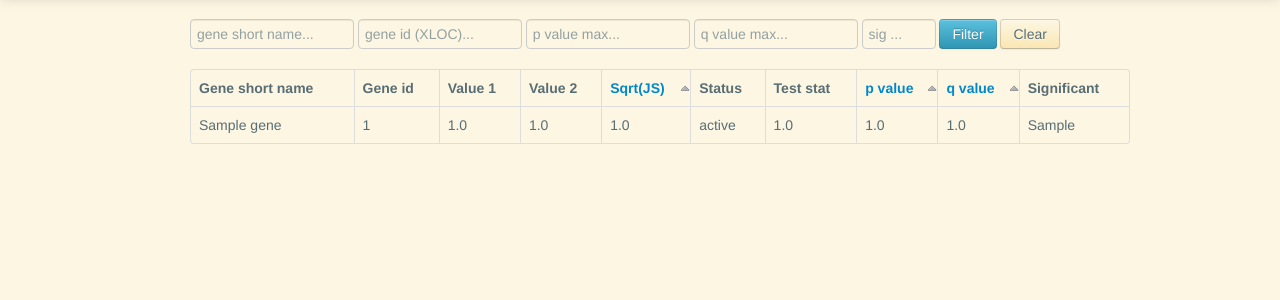
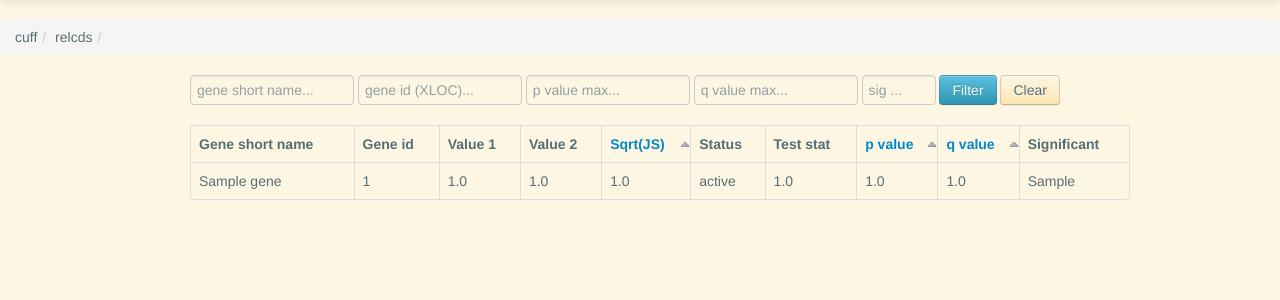
Before and after one commit to eco32i/ngs, a Django app: page /cuff/relcds/ in a window 1280 px wide. Shown: the part 41-341 px from the top of the page. Run offline with Django 3.2, Linux system fonts and the light colour scheme; tables that the repository leaves empty hold one stand-in row (values such as "Sample post").

Commit message:
Added breadcrumbs to the track_base template and corresponding template tag. Links in breadcrumbs are not implemented (yet).

```diff
--- a/cuff/templatetags/cuff_tags.py
+++ b/cuff/templatetags/cuff_tags.py
@@ -24,3 +24,9 @@ def sort_by(context, field, text):
         'href': '?%s' % urlencode({'o': url_param,}),
         'link': text,
         }
+
+@register.inclusion_tag('cuff/includes/crumbs.html', takes_context=True)
+def crumbs(context):
+    request = context['request']
+    bits = request.path.strip('/').split('/')
+    return { 'crumbs': bits,}
--- /dev/null
+++ b/templates/cuff/includes/crumbs.html
@@ -0,0 +1,5 @@
+<ul class="breadcrumb">
+    {% for crumb in crumbs %}
+        <li>{{ crumb }}<span class="divider">/</span></li>
+    {% endfor %}
+</ul>
--- a/templates/cuff/track_base.html
+++ b/templates/cuff/track_base.html
@@ -1,5 +1,8 @@
 {% extends 'cuff/base.html' %}
-{% load pagination_tags %}
+{% load pagination_tags cuff_tags %}
+{% block breadcrumbs %}
+    {% crumbs %}
+{% endblock %}
 {% block content %}
     <div class="span12">
         <form class="form-inline" action="." method="GET">
--- a/templates/cuff/tss_groups.html
+++ b/templates/cuff/tss_groups.html
@@ -1,4 +1,4 @@
-{% extends 'cuff/base.html' %}
+{% extends 'cuff/track_base.html' %}
 {% load pagination_tags %}
 {% block content %}
 <div class="span12">
```
